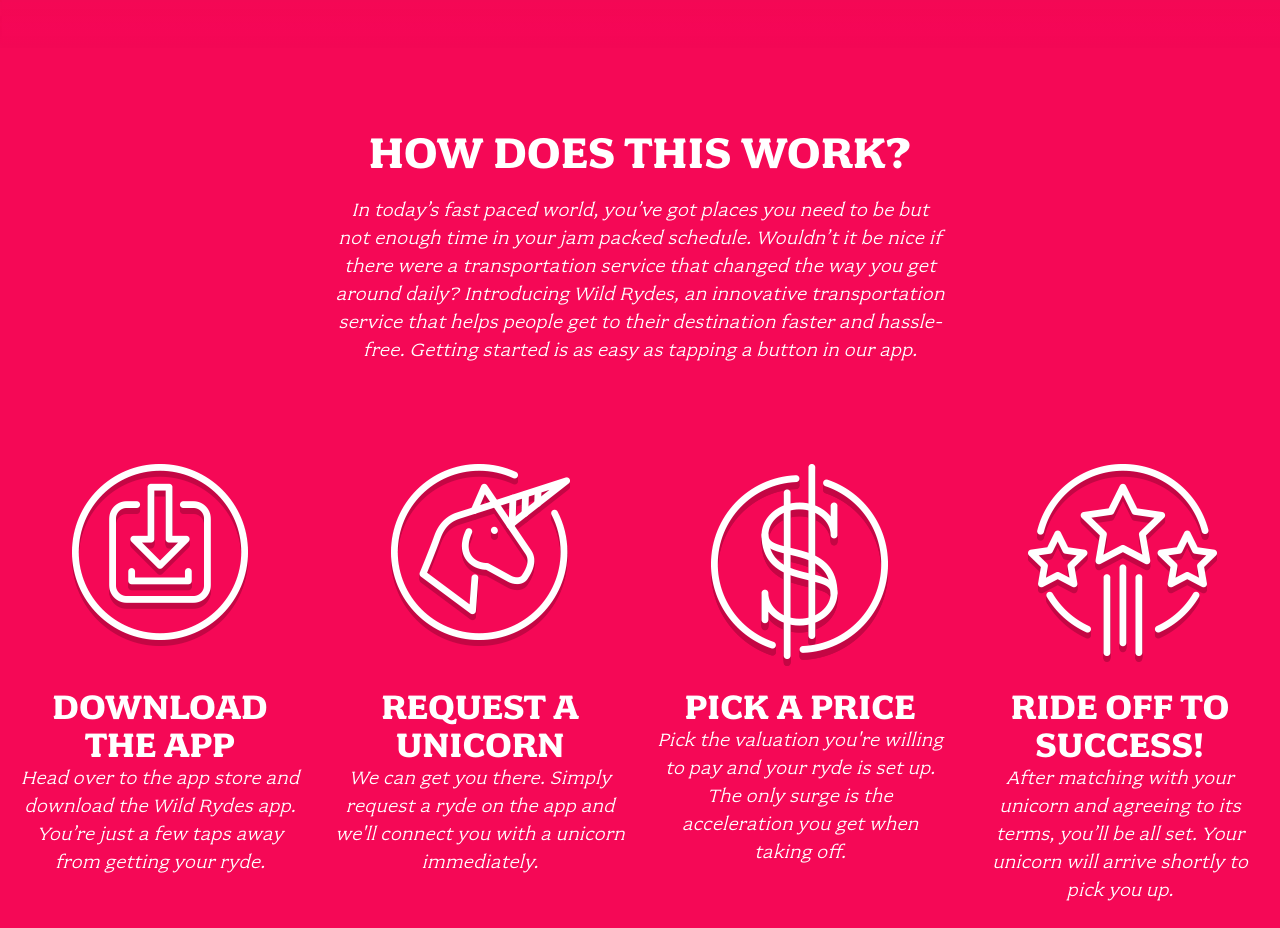
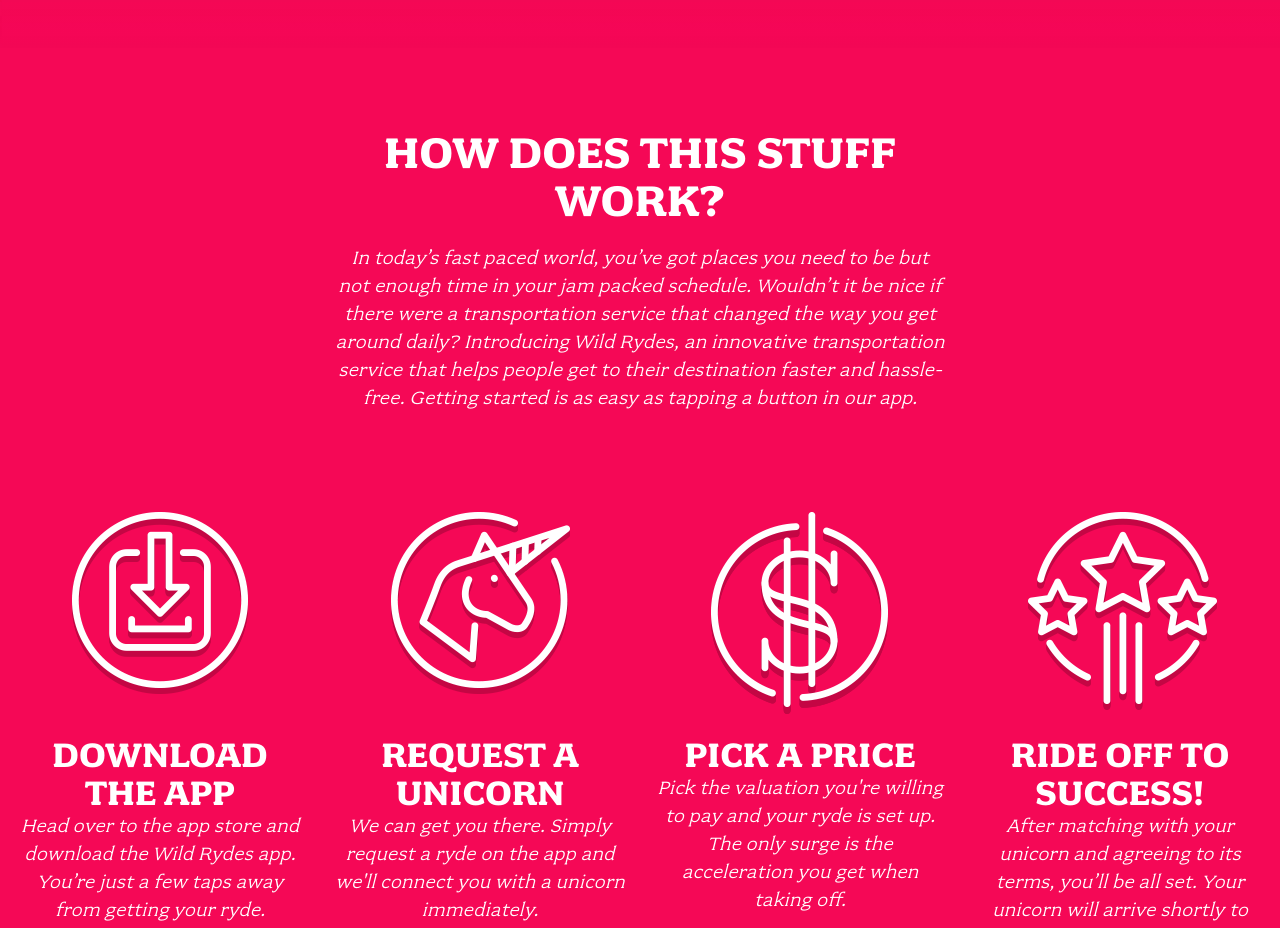
Before and after one commit to schmohnc-gsu/wildrydes-site, a plain HTML site: page index.html in a window 1280 px wide. Shown: the part 900-1828 px from the top of the page. Drawn offline with Linux system fonts and the light colour scheme.

Commit message:
Update index.html

```diff
--- a/index.html
+++ b/index.html
@@ -30,7 +30,7 @@
 
   <section class="home-about">
     <div class="row column large-9 xlarge-6 xxlarge-4">
-      <h2 class="section-title">How Does This Work?</h2>
+      <h2 class="section-title">How Does This Stuff Work?</h2>
       <p class="content">
         In today’s fast paced world, you’ve got places you need to be but not enough time in your jam packed schedule. Wouldn’t it be nice if there were a transportation service that changed the way you get around daily? Introducing Wild Rydes, an innovative transportation service that helps people get to their destination faster and hassle-free. Getting started is as easy as tapping a button in our app.
       </p>
```
